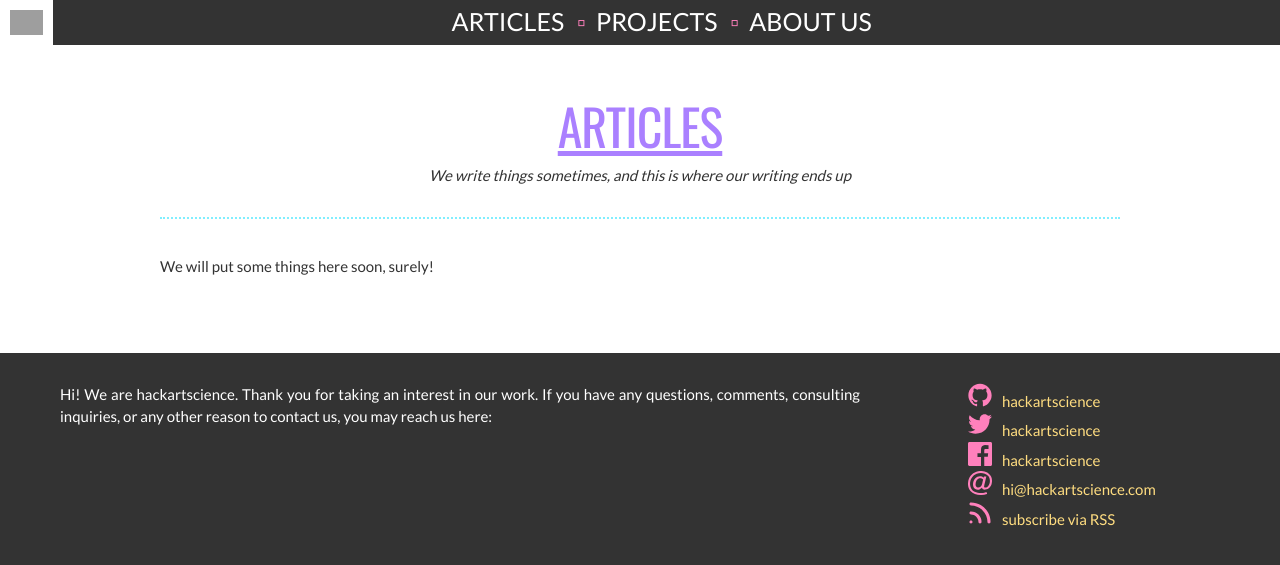
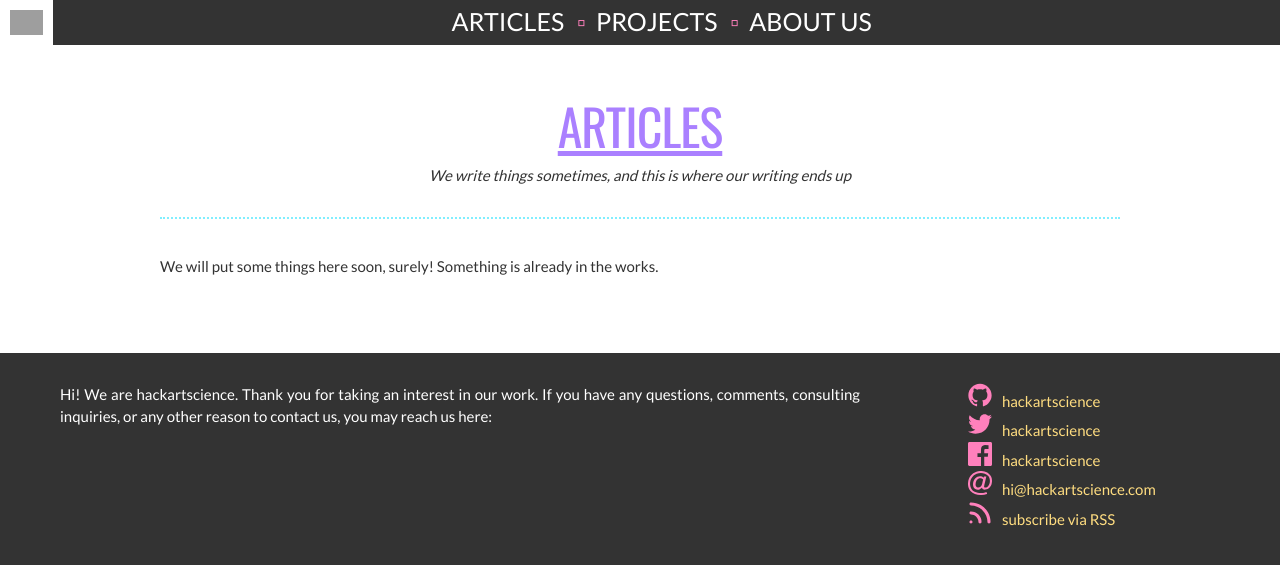
Before and after one commit to hackartscience/hackartscience.github.io, a Jekyll site: the page built from articles.md, in a window 1280 px wide. Shown: the top 565 px of the page. Built offline with Jekyll 4.4.1, drawn with Linux system fonts in a browser that asks for light colours; grey boxes are pictures that could not be loaded.

Commit message:
Update articles.md

```diff
--- a/articles.md
+++ b/articles.md
@@ -5,4 +5,4 @@ subtitle: We write things sometimes, and this is where our writing ends up
 permalink: /articles/
 ---
 
-We will put some things here soon, surely!
+We will put some things here soon, surely! Something is already in the works.
```
